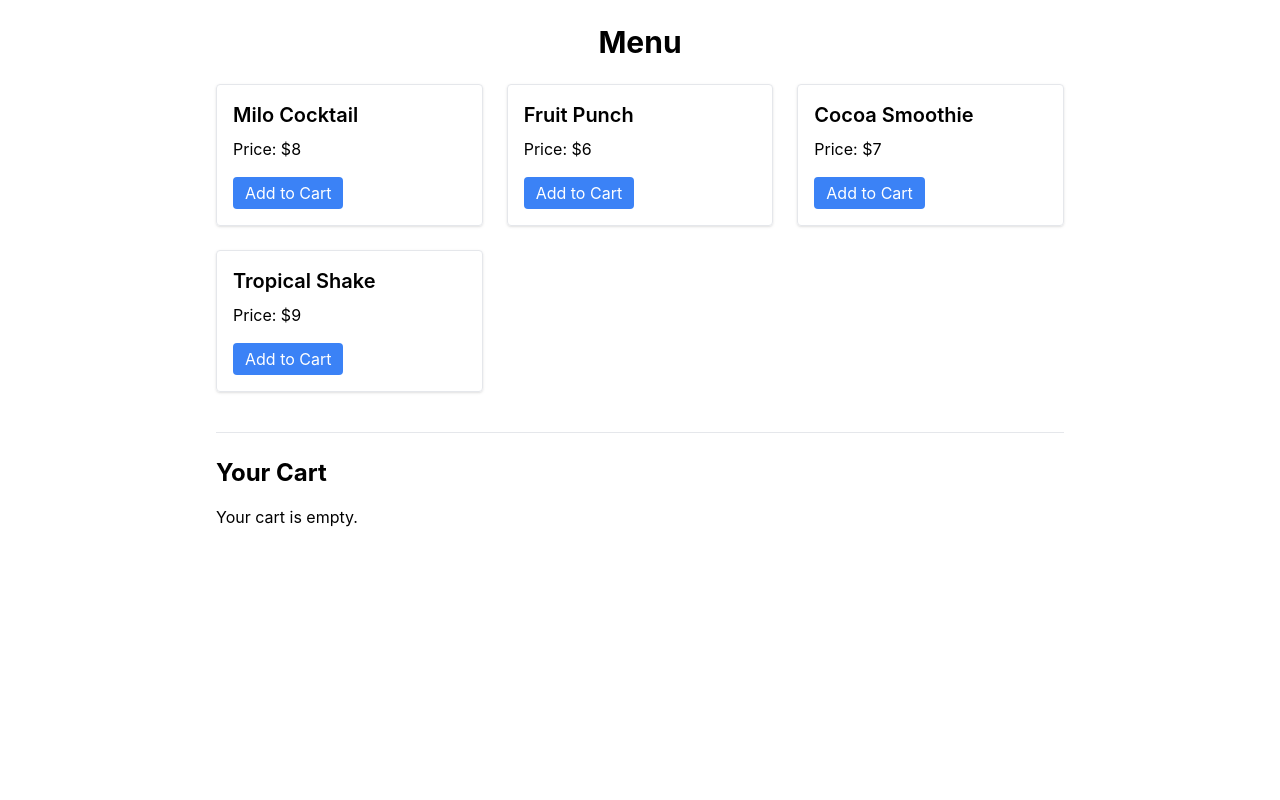
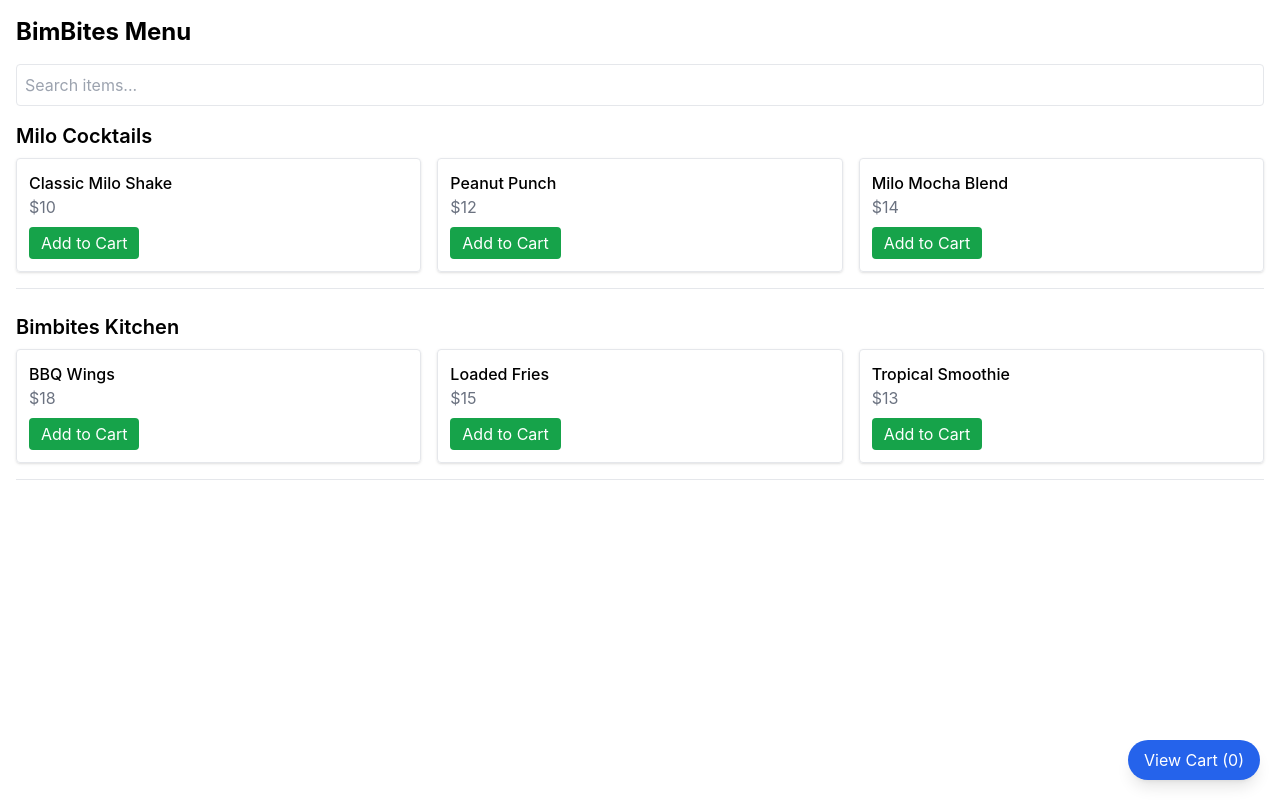
Before and after one commit to tktradingbarbados-png/bimbites-mvp, a Next.js app: page /menu in a window 1280 px wide. Built offline with nearby package versions, Linux system fonts and the light colour scheme.

Commit message:
Update menu.jsx

```diff
--- a/pages/menu.jsx
+++ b/pages/menu.jsx
@@ -1,126 +1,168 @@
-import React, { useState } from 'react';
+import React, { useState } from "react";
 
-export default function Menu() {
-  const [items] = useState([
-    { id: 1, name: 'Milo Cocktail', price: 8 },
-    { id: 2, name: 'Fruit Punch', price: 6 },
-    { id: 3, name: 'Cocoa Smoothie', price: 7 },
-    { id: 4, name: 'Tropical Shake', price: 9 }
-  ]);
+export default function MenuPage() {
+  // Sample partners + menu items
+  const partners = [
+    {
+      id: 1,
+      name: "Milo Cocktails",
+      items: [
+        { id: 1, name: "Classic Milo Shake", price: 10 },
+        { id: 2, name: "Peanut Punch", price: 12 },
+        { id: 3, name: "Milo Mocha Blend", price: 14 },
+      ],
+    },
+    {
+      id: 2,
+      name: "Bimbites Kitchen",
+      items: [
+        { id: 4, name: "BBQ Wings", price: 18 },
+        { id: 5, name: "Loaded Fries", price: 15 },
+        { id: 6, name: "Tropical Smoothie", price: 13 },
+      ],
+    },
+  ];
 
   const [cart, setCart] = useState([]);
+  const [showCart, setShowCart] = useState(false);
+  const [search, setSearch] = useState("");
 
+  // Add item to cart
   const addToCart = (item) => {
     setCart((prev) => {
-      const existing = prev.find((i) => i.id === item.id);
-      if (existing) {
+      const found = prev.find((i) => i.id === item.id);
+      if (found) {
         return prev.map((i) =>
-          i.id === item.id ? { ...i, quantity: i.quantity + 1 } : i
+          i.id === item.id ? { ...i, qty: i.qty + 1 } : i
         );
-      } else {
-        return [...prev, { ...item, quantity: 1 }];
       }
+      return [...prev, { ...item, qty: 1 }];
     });
   };
 
+  // Remove item from cart
   const removeFromCart = (itemId) => {
-    setCart((prev) => {
-      const existing = prev.find((i) => i.id === itemId);
-      if (!existing) return prev;
-      if (existing.quantity === 1) {
-        return prev.filter((i) => i.id !== itemId);
-      } else {
-        return prev.map((i) =>
-          i.id === itemId ? { ...i, quantity: i.quantity - 1 } : i
-        );
-      }
-    });
+    setCart((prev) => prev.filter((i) => i.id !== itemId));
   };
 
-  const total = cart.reduce((sum, item) => sum + item.price * item.quantity, 0);
+  // Total
+  const total = cart.reduce((sum, i) => sum + i.price * i.qty, 0);
 
-  const handleWhatsappOrder = () => {
-    if (cart.length === 0) {
-      alert('Your cart is empty!');
-      return;
-    }
-    const phone = '12462453221'; // replace with your WhatsApp number
-    const message = cart
-      .map(
-        (item, index) =>
-          `${index + 1}. ${item.name} x${item.quantity} - $${item.price * item.quantity}`
-      )
-      .join('\n');
-    const fullMessage = `Hi, I want to place an order:\n${message}\nTotal: $${total}`;
-    const url = `https://wa.me/${phone}?text=${encodeURIComponent(fullMessage)}`;
-    window.open(url, '_blank');
+  // WhatsApp checkout
+  const checkout = () => {
+    const orderText = cart
+      .map((i) => `${i.name} x${i.qty} - $${i.price * i.qty}`)
+      .join("%0A");
+    const message = `Hello! I’d like to place an order:%0A${orderText}%0A%0ATotal: $${total}`;
+    const url = `https://wa.me/12465551234?text=${message}`; // Replace with your business WhatsApp number
+    window.open(url, "_blank");
   };
 
+  // Search filter
+  const filteredPartners = partners.map((p) => ({
+    ...p,
+    items: p.items.filter((i) =>
+      i.name.toLowerCase().includes(search.toLowerCase())
+    ),
+  }));
+
   return (
-    <div className="max-w-4xl mx-auto p-6">
-      <h1 className="text-3xl font-bold mb-6 text-center">Menu</h1>
+    <div className="p-4">
+      <h1 className="text-2xl font-bold mb-4">BimBites Menu</h1>
 
-      {/* Menu grid */}
-      <div className="grid grid-cols-1 sm:grid-cols-2 lg:grid-cols-3 gap-6">
-        {items.map((item) => (
+      <input
+        type="text"
+        placeholder="Search items..."
+        className="border p-2 w-full mb-4 rounded"
+        value={search}
+        onChange={(e) => setSearch(e.target.value)}
+      />
+
+      {filteredPartners.map((partner) => (
+        <div key={partner.id} className="mb-6 border-b pb-4">
+          <h2 className="text-xl font-semibold mb-2">{partner.name}</h2>
+          <div className="grid grid-cols-1 sm:grid-cols-2 md:grid-cols-3 gap-4">
+            {partner.items.length > 0 ? (
+              partner.items.map((item) => (
                 <div
                   key={item.id}
-            className="p-4 border rounded shadow hover:shadow-lg transition"
+                  className="border p-3 rounded shadow hover:shadow-md transition"
                 >
-            <h2 className="text-xl font-semibold mb-2">{item.name}</h2>
-            <p className="mb-4">Price: ${item.price}</p>
+                  <h3 className="font-medium">{item.name}</h3>
+                  <p className="text-gray-500">${item.price}</p>
                   <button
                     onClick={() => addToCart(item)}
-              className="bg-blue-500 text-white px-3 py-1 rounded hover:bg-blue-600"
+                    className="bg-green-600 text-white px-3 py-1 rounded mt-2 hover:bg-green-700"
                   >
                     Add to Cart
                   </button>
                 </div>
+              ))
+            ) : (
+              <p className="text-gray-400 italic">No items found</p>
+            )}
+          </div>
+        </div>
       ))}
-      </div>
 
-      {/* Cart section */}
-      <div className="mt-10 border-t pt-6">
-        <h2 className="text-2xl font-bold mb-4">Your Cart</h2>
-        {cart.length === 0 && <p>Your cart is empty.</p>}
-        {cart.length > 0 && (
-          <div>
-            <ul>
+      {/* Cart button */}
+      <button
+        onClick={() => setShowCart(true)}
+        className="fixed bottom-5 right-5 bg-blue-600 text-white px-4 py-2 rounded-full shadow-lg"
+      >
+        View Cart ({cart.length})
+      </button>
+
+      {/* Cart modal */}
+      {showCart && (
+        <div className="fixed inset-0 bg-black bg-opacity-60 flex justify-center items-center">
+          <div className="bg-white p-6 rounded-lg w-96 relative">
+            <button
+              className="absolute top-2 right-2 text-gray-500"
+              onClick={() => setShowCart(false)}
+            >
+              ✕
+            </button>
+            <h2 className="text-xl font-bold mb-3">Your Cart</h2>
+
+            {cart.length === 0 ? (
+              <p>Your cart is empty.</p>
+            ) : (
+              <>
+                <ul className="space-y-2 mb-4">
                   {cart.map((item) => (
-                <li
-                  key={item.id}
-                  className="flex justify-between items-center mb-3 p-3 border rounded"
-                >
-                  <div>
-                    <span className="font-semibold">{item.name}</span> x{item.quantity} - ${item.price * item.quantity}
-                  </div>
-                  <div className="flex space-x-2">
+                    <li key={item.id} className="flex justify-between items-center">
+                      <span>
+                        {item.name} x{item.qty}
+                      </span>
+                      <div className="flex items-center gap-2">
+                        <span>${item.price * item.qty}</span>
                         <button
                           onClick={() => removeFromCart(item.id)}
-                      className="bg-red-500 text-white px-2 py-1 rounded hover:bg-red-600"
+                          className="text-red-500"
                         >
-                      -
-                    </button>
-                    <button
-                      onClick={() => addToCart(item)}
-                      className="bg-green-500 text-white px-2 py-1 rounded hover:bg-green-600"
-                    >
-                      +
+                          ✕
                         </button>
                       </div>
                     </li>
                   ))}
                 </ul>
-            <p className="font-bold text-lg mt-2">Total: ${total}</p>
+
+                <div className="font-semibold mb-3">
+                  Total: ${total.toFixed(2)}
+                </div>
+
                 <button
-              onClick={handleWhatsappOrder}
-              className="mt-4 bg-green-500 text-white px-5 py-2 rounded hover:bg-green-600"
+                  onClick={checkout}
+                  className="bg-green-600 text-white w-full py-2 rounded hover:bg-green-700"
                 >
-              Send Order via WhatsApp
+                  Checkout with WhatsApp
                 </button>
+              </>
+            )}
+          </div>
         </div>
       )}
     </div>
-    </div>
   );
 }
```
Lines whose indentation alone changed are shown as unchanged.
